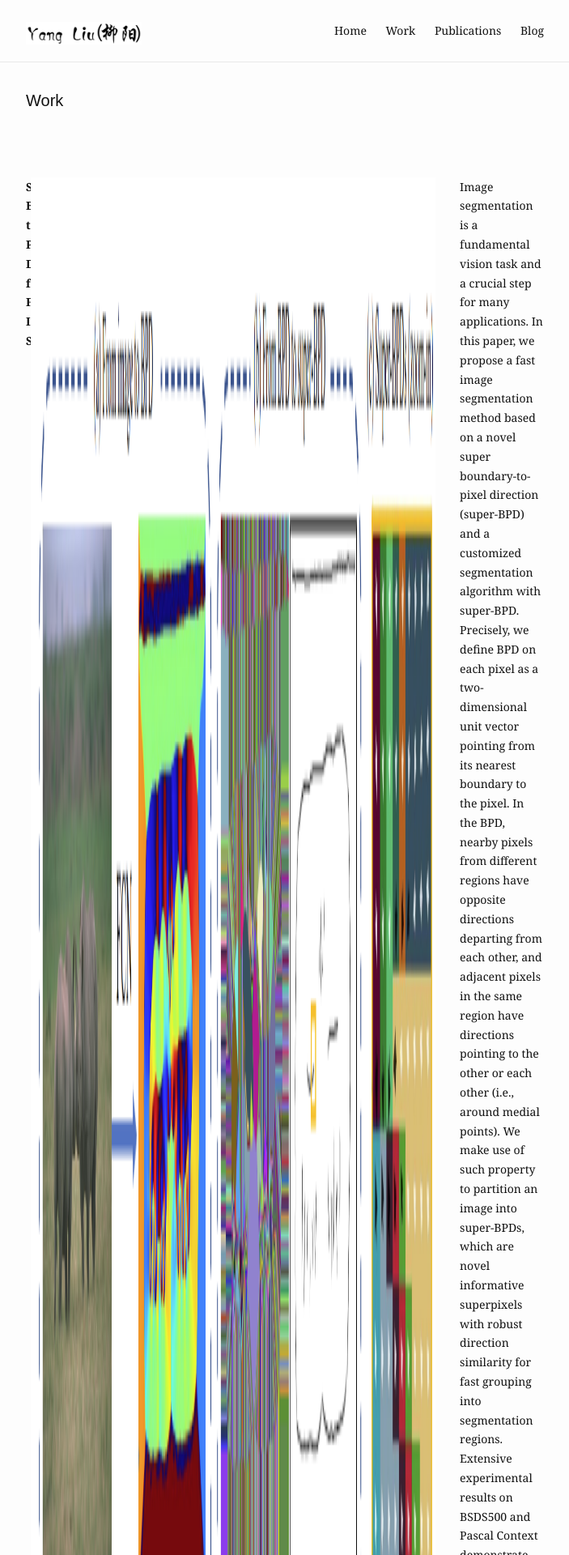
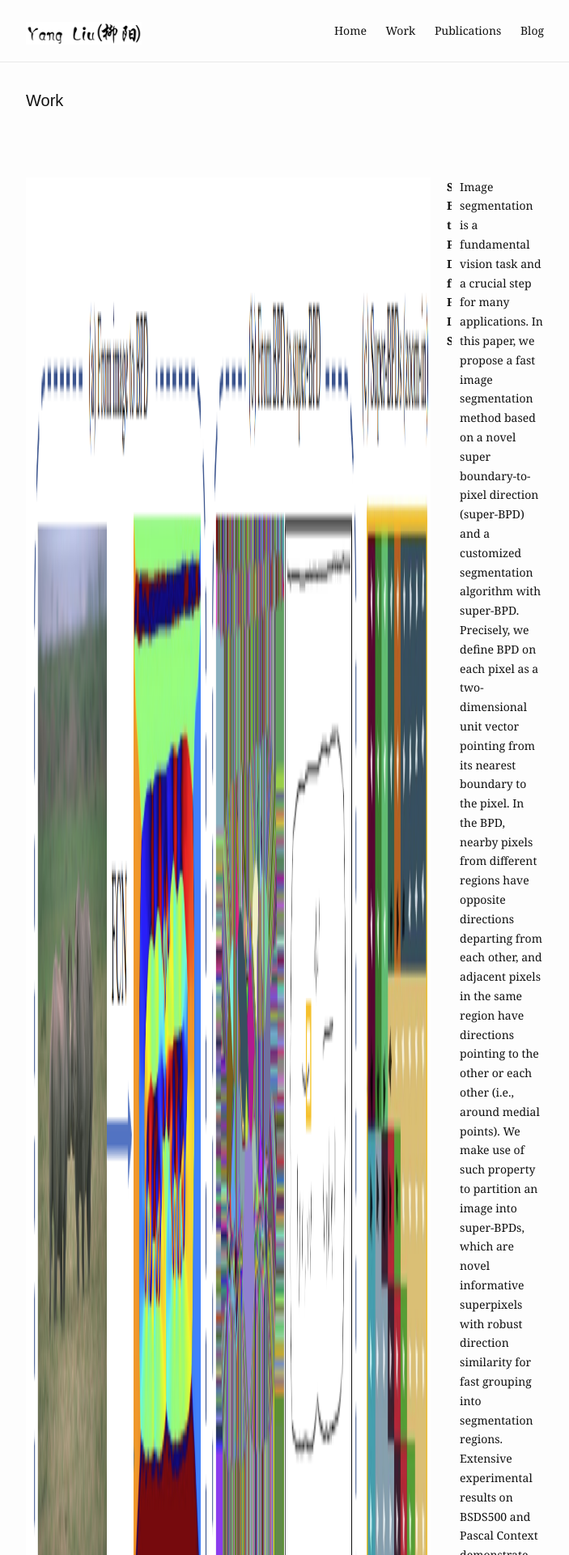
Before and after one commit to MRUIL/MRUIL.github.io, a Jekyll site: the page built from work.md, in a window 1280 px wide. Shown: the top 1920 px of the page at 81% size, without its empty margins (288-991 px from the left). Built offline with Jekyll 4.4.1, drawn with Linux system fonts in a browser that asks for light colours.

Commit message:
Update work.html

```diff
--- a/_layouts/work.html
+++ b/_layouts/work.html
@@ -13,15 +13,14 @@
 
           {% for item in page.items %}
           <div class="work-item">
-            <span class="work-title">
-              <strong>{{ item.title }}</strong>
-            </span>
-
             <img
               src="{{ item.image.src | absolute_url }}"
               alt="{{ item.image.alt }}"
               class="work-bubble"
             />
+            <span class="work-title">
+              <strong>{{ item.title }}</strong>
+            </span>
             <span class="work-description">
               {{ item.description }}
             </span>
```
